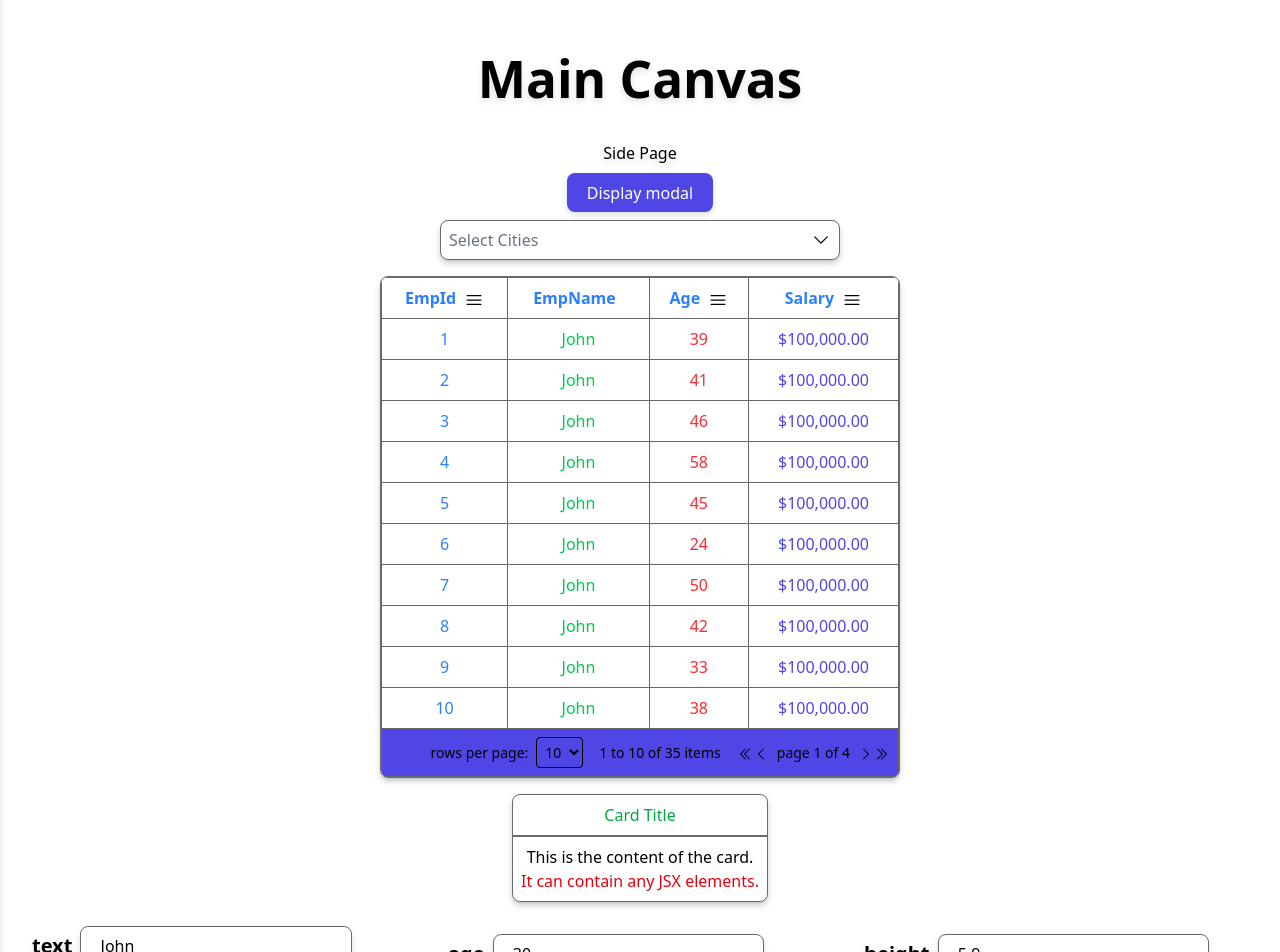
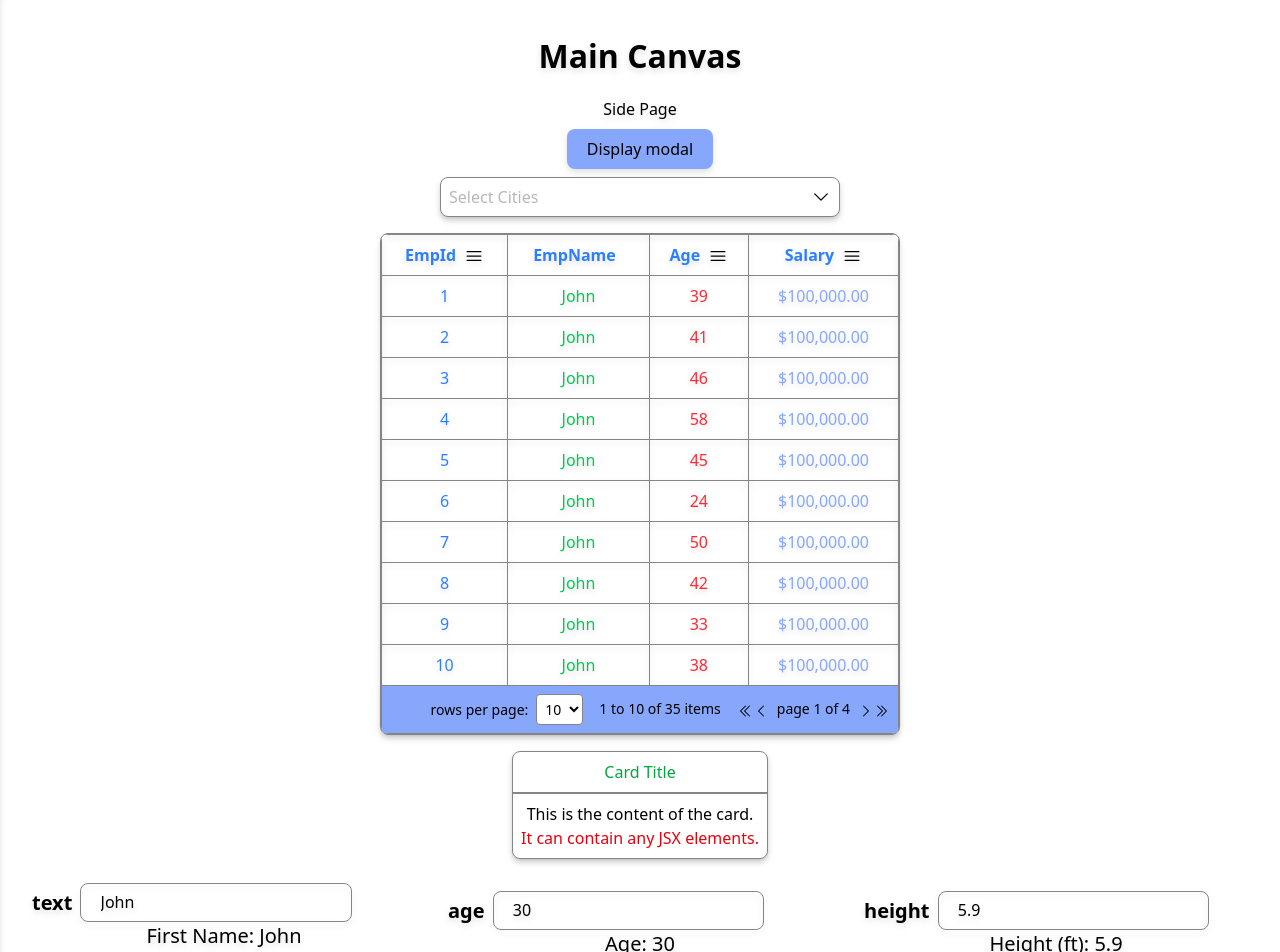
Before and after one commit to rabinzx/BitHub, a React (Vite) app in the folder frontend/: page / in a window 1280 px wide. Shown: the part 80-1032 px from the top of the page. Built offline with nearby package versions, Linux system fonts and the light colour scheme.

Commit message:
Finish theming update

```diff
--- a/frontend/src/App.tsx
+++ b/frontend/src/App.tsx
@@ -6,6 +6,7 @@ import './App.css'
 import MainCanvas from './pages/MainCanvas';
 import SidePage from './pages/SidePage';
 import ThemeSelect from './components/ThemeSelect';
+import SideBar from './components/SideBar';
 
 function App() {
   const [count, setCount] = useState(0)
@@ -45,7 +46,7 @@ function App() {
   return (
     <div className="flex flex-col min-h-screen drop-shadow-md" >
       {/* Header */}
-      <header className="bg-blue-600 p-4 top-0 w-full flex justify-between items-center">
+      <header className="header-footer p-4 top-0 w-full flex justify-between items-center">
         <h2 className="text-lg font-bold">BitHub</h2>
         <div className='flex gap-2'>
           <ThemeSelect />
@@ -59,27 +60,7 @@ function App() {
 
       {/* Layout Wrapper */}
       <div className="flex flex-1" >
-        {/* Sidebar */}
-        <aside
-          className={`bg-gray-800 relative z-50 w-[250px] flex-shrink-0 transform transition-transform duration-250 ease-in-out
-          ${isSidebarOpen ? "translate-x-0" : "-translate-x-full"}`}
-        >
-          <nav className="space-y-4">
-            <a href="#" className="block p-2 hover:bg-gray-700 rounded">
-              Home
-            </a>
-            <a href="#" className="block p-2 hover:bg-gray-700 rounded">
-              About
-            </a>
-            <a href="#" className="block p-2 hover:bg-gray-700 rounded">
-              Services
-            </a>
-            <a href="#" className="block p-2 hover:bg-gray-700 rounded">
-              Contact
-            </a>
-          </nav>
-        </aside>
-
+        <SideBar isSidebarOpen={isSidebarOpen} />
         {/* Main Content */}
         <main className={`flex-1 transition-all duration-250 p-6 -ml-[250px] ${isSidebarOpen && "md:ml-0"}`}>
           {/* Route outlet */}
@@ -87,7 +68,7 @@ function App() {
         </main>
       </div>
       {/* Footer */}
-      <footer className="flex-shrink-0 bg-blue-600 text-center p-3 ">
+      <footer className="flex-shrink-0 header-footer text-center p-3 ">
         © 2025 BitHub. All rights reserved.
       </footer>
     </div>
--- a/frontend/src/components/GridComponent.tsx
+++ b/frontend/src/components/GridComponent.tsx
@@ -147,7 +147,7 @@ const GridComponent: React.FC<GridComponentProps> = ({ headers, rows, columnSort
 
 
     return (
-        <div className={`overflow-x-auto shadow-md rounded-md border bg-background ${className?.container}`} >
+        <div className={`overflow-x-auto shadow-md rounded-md border ${className?.container}`} >
             <table className='border-collapse min-w-50 w-full '>
                 <colgroup>
                     {tableHeaders.map((header, headerIndex) => (
@@ -155,7 +155,7 @@ const GridComponent: React.FC<GridComponentProps> = ({ headers, rows, columnSort
                     ))}
                 </colgroup>
                 <thead>
-                    <tr className={`bg-background ${className?.header}`}>
+                    <tr className={`${className?.header}`}>
                         {tableHeaders.map((header, headerIndex) => (
                             <th key={headerIndex} className={`border rounded-lg p-2`}>
                                 {renderHeaderCell ? renderHeaderCell(header, headerIndex) : <span>{header}</span>}
@@ -170,7 +170,7 @@ const GridComponent: React.FC<GridComponentProps> = ({ headers, rows, columnSort
                     {currentRows.map((row, rowIndex) => (
                         // allow the parent to use default settings if renderRow(row, rowIndex) returns null
                         (renderRow && renderRow(row, rowIndex)) ??
-                        <tr key={rowIndex} className={`bg-background text-text hover:bg-hover transition-colors duration-200 ${className?.cell}`}>
+                        <tr key={rowIndex} className={`hover:bg-hover transition-colors duration-200 ${className?.cell}`}>
                             {row.map((cell, cellIndex) => (
                                 <td key={cellIndex} className='border p-2 overflow-x-auto'>
                                     {renderCell ?
--- a/frontend/src/components/Header.tsx
+++ /dev/null
@@ -1,13 +0,0 @@
-import { useState } from 'react'
-
-function App() {
-  const [count, setCount] = useState(0)
-
-  return (
-    <>
-      <h1>Website Header</h1>
-    </>
-  )
-}
-
-export default App
--- a/frontend/src/components/SelectComponent.tsx
+++ b/frontend/src/components/SelectComponent.tsx
@@ -210,7 +210,7 @@ const SelectComponent: React.FC<SelectComponentProps> = ({ options, placeholder,
                                             }
 
                                             return (
-                                                <li key={index} className='w-full hover:bg-gray-200 rounded-md'>
+                                                <li key={index} className='w-full rounded-md'>
                                                     <InputComponent type="checkbox"
                                                         name={'label' in option ? option.label : ''}
                                                         value={optionsChecked[index]}
--- /dev/null
+++ b/frontend/src/components/SideBar.module.css
@@ -0,0 +1,15 @@
+.sidebar {
+    border: 5px inset var(--color-border);
+    border-left: 0;
+    background: light-dark(#189ab4, #05445e);
+}
+
+.sidebar a {
+    display: block;
+    padding: 0.5rem;
+    border-radius: 0.25rem;
+}
+
+.sidebar a:hover {
+    background: light-dark(#d4f1f4, #75e6da);
+}
--- /dev/null
+++ b/frontend/src/components/SideBar.tsx
@@ -0,0 +1,32 @@
+import styles from './SideBar.module.css';
+
+interface SideBarProps {
+  isSidebarOpen?: boolean;
+}
+
+const SideBar: React.FC<SideBarProps> = ({ isSidebarOpen }) => {
+  return (
+    /* Sidebar */
+    <aside
+      className={`${styles.sidebar} relative z-50 w-[250px] flex-shrink-0 transform transition-transform duration-250 ease-in-out
+          ${isSidebarOpen ? "translate-x-0" : "-translate-x-full"}`}
+    >
+      <nav className="space-y-4">
+        <a href="#" >
+          Home
+        </a>
+        <a href="#" >
+          About
+        </a>
+        <a href="#" >
+          Services
+        </a>
+        <a href="#" >
+          Contact
+        </a>
+      </nav>
+    </aside>
+  );
+};
+
+export default SideBar;
--- a/frontend/src/index.css
+++ b/frontend/src/index.css
@@ -4,16 +4,16 @@
   --breakpoint-3xl: 1920px;
 
   /* Colors */
-  --color-primary: light-dark(#4f46e5, #86a7fb); /* Indigo */
-  --color-hover: light-dark(#7d7fcc, #9496c9); /* Indigo */
-  --color-secondary: light-dark(#6b7280, #9ca3af); /* Gray */
+  --color-primary: light-dark(#86a7fb, #4f46e5); /* Indigo */
+  --color-hover: light-dark(#7895e0, #453ec3);
+  --color-secondary: light-dark(#b8b8b8, #6c6c6c ); /* Gray */
   --color-text: light-dark(#000000, #ffffff);
   --color-background: light-dark(#ffffff, #1F1F1F);
-  --color-border: light-dark(#696969, #858585);
+  --color-border: light-dark(#858585, #9c9c9c);
   --color-success: #10b981; /* Emerald */
   --color-error: #ef4444;
   --color-warning: #ffd044;
-
+  --color-site: light-dark(#189ab4, #05445e); /* https://www.canva.com/colors/color-palettes/summer-splash/ */
 
   /* Typography */
   --font-family-sans: 'Inter', 'Segoe UI', sans-serif;
@@ -75,19 +75,13 @@
   color-scheme: dark;
 }
 
-div, table, span, p,
-h1, h2, h3, h4, h5, h6, a
-table, th, tr, td {
+/* browsers apply their own default styles to form controls */
+*, *::before, *::after, input, textarea, select, button {
   border-color: var(--color-border);
 }
 
-a {
-  font-weight: 500;
-  color: var(--color-link);
-  text-decoration: inherit;
-}
-a:hover {
-  color: var(--color-primary)
+select {
+  background: var(--color-background);
 }
 
 body {
@@ -98,9 +92,46 @@ body {
   min-height: 100vh;
 }
 
-h1 {
-  font-size: 3.2em;
-  line-height: 1.1;
+a {
+  font-weight: 500;
+  text-decoration: inherit;
+}
+
+input:not([type=checkbox]):not([type=radio])  {
+  border-radius: 8px;
+  border-width: 1px;
+  border-style: solid;
+  padding: 0.6em 1.2em;
+  font-size: 1em;
+  font-weight: 500;
+  font-family: inherit;
+  transition: border-color 0.25s;
+}
+
+button {
+  border-radius: 8px;
+  border: 1px solid transparent;
+  padding: 0.6em 1.2em;
+  font-size: 1em;
+  font-weight: 500;
+  font-family: inherit;
+  cursor: pointer;
+  background: var(--color-primary);
+  transition: border-color 0.25s;
+}
+
+button:hover, li:hover {
+  background-color: var(--color-hover);
+}
+
+button:focus,
+button:focus-visible {
+  outline: 4px auto -webkit-focus-ring-color;
+}
+
+/* Custom classes */
+.header-footer {
+  background-color: var(--color-site);
 }
 
 .unselectable {
@@ -112,38 +143,6 @@ h1 {
   user-select: none;
 }
 
-input:not([type=checkbox]):not([type=radio])  {
-  border-radius: 8px;
-  border: 1px solid var(--color-border);
-  padding: 0.6em 1.2em;
-  font-size: 1em;
-  font-weight: 500;
-  font-family: inherit;
-  background-color: var(--color-background);
-  transition: border-color 0.25s;
-}
-
-button {
-  border-radius: 8px;
-  border: 1px solid transparent;
-  padding: 0.6em 1.2em;
-  font-size: 1em;
-  font-weight: 500;
-  font-family: inherit;
-  cursor: pointer;
-  color: var(--color-background);
-  background: var(--color-primary);
-  transition: border-color 0.25s;
-}
-
-button:hover {
-  background: var(--color-link);
-}
-button:focus,
-button:focus-visible {
-  outline: 4px auto -webkit-focus-ring-color;
-}
-
 .backdrop {
   background-color: light-dark(rgba(0,0,0,0.2), rgba(255,255,255,0.2));
 }
```
